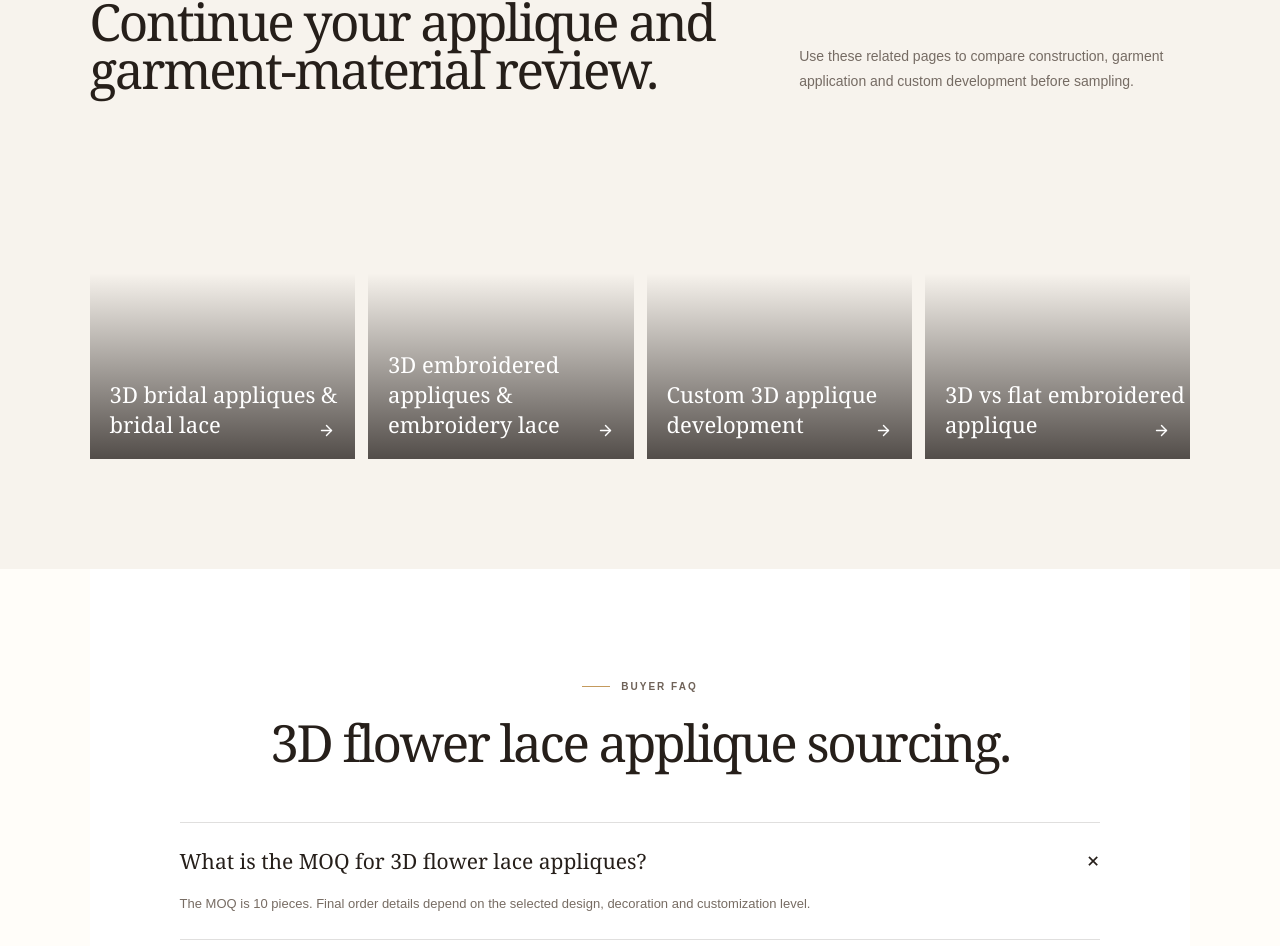
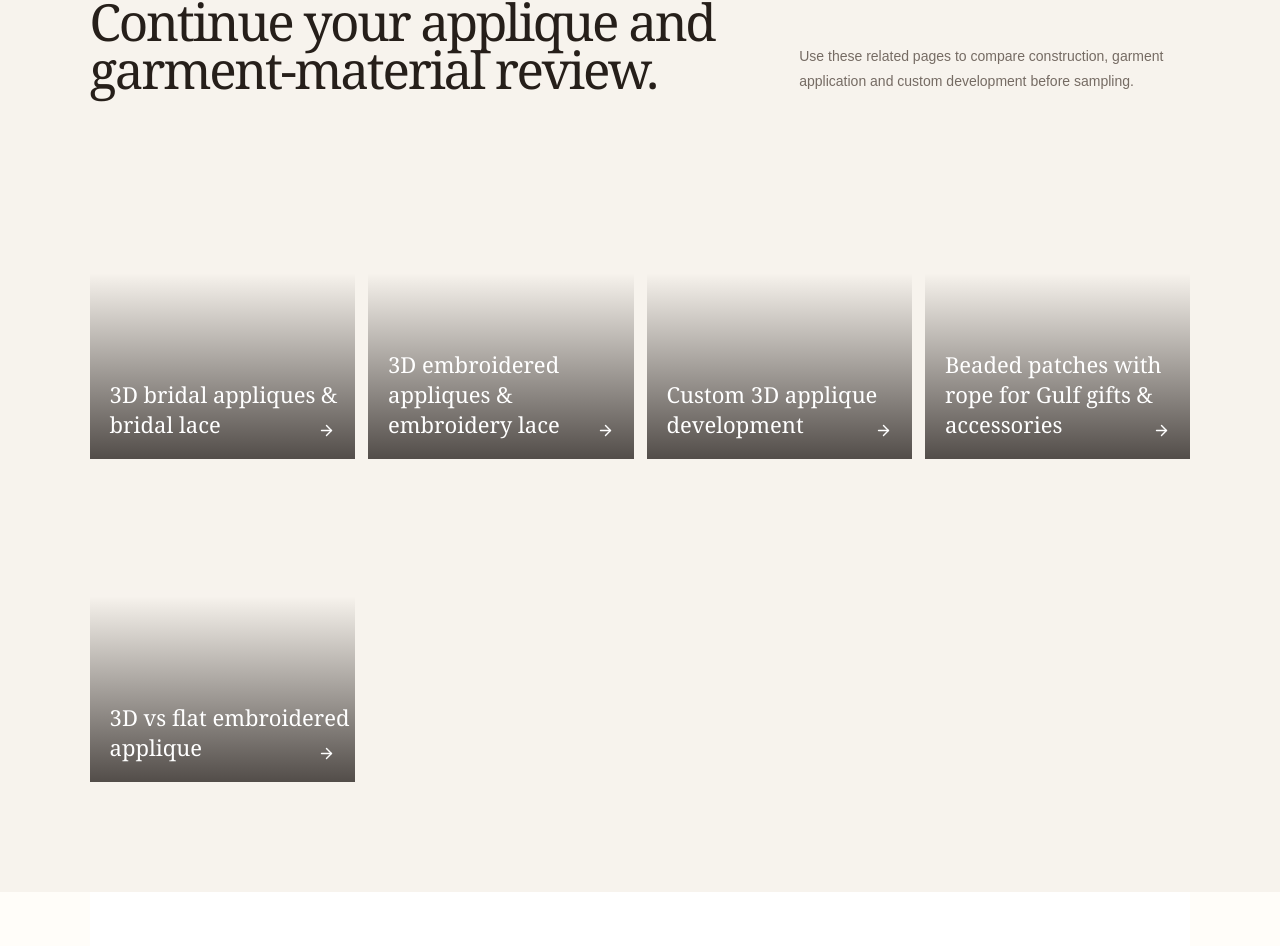
Before and after one commit to linxingwei/lace-b2b-site, a Next.js app: page /3d-flower-applique in a window 1280 px wide. Shown: the part 5561-6507 px from the top of the page. Built offline with nearby package versions, Linux system fonts and the light colour scheme; no server answers.

Commit message:
seo: link 3D flower applique to beaded patches collection

```diff
--- a/app/3d-flower-applique/page.tsx
+++ b/app/3d-flower-applique/page.tsx
@@ -111,6 +111,7 @@ export default function ThreeDFlowerAppliquePage() {
           <a href="/bridal-lace"><span>3D bridal appliques &amp; bridal lace</span><ArrowRight size={17} /></a>
           <a href="/embroidery-lace"><span>3D embroidered appliques &amp; embroidery lace</span><ArrowRight size={17} /></a>
           <a href="/custom-design"><span>Custom 3D applique development</span><ArrowRight size={17} /></a>
+          <a href="/beaded-patches"><span>Beaded patches with rope for Gulf gifts &amp; accessories</span><ArrowRight size={17} /></a>
           <a href="/blog/3d-lace-applique-vs-flat-embroidered-applique"><span>3D vs flat embroidered applique</span><ArrowRight size={17} /></a>
         </div>
       </section>
```
